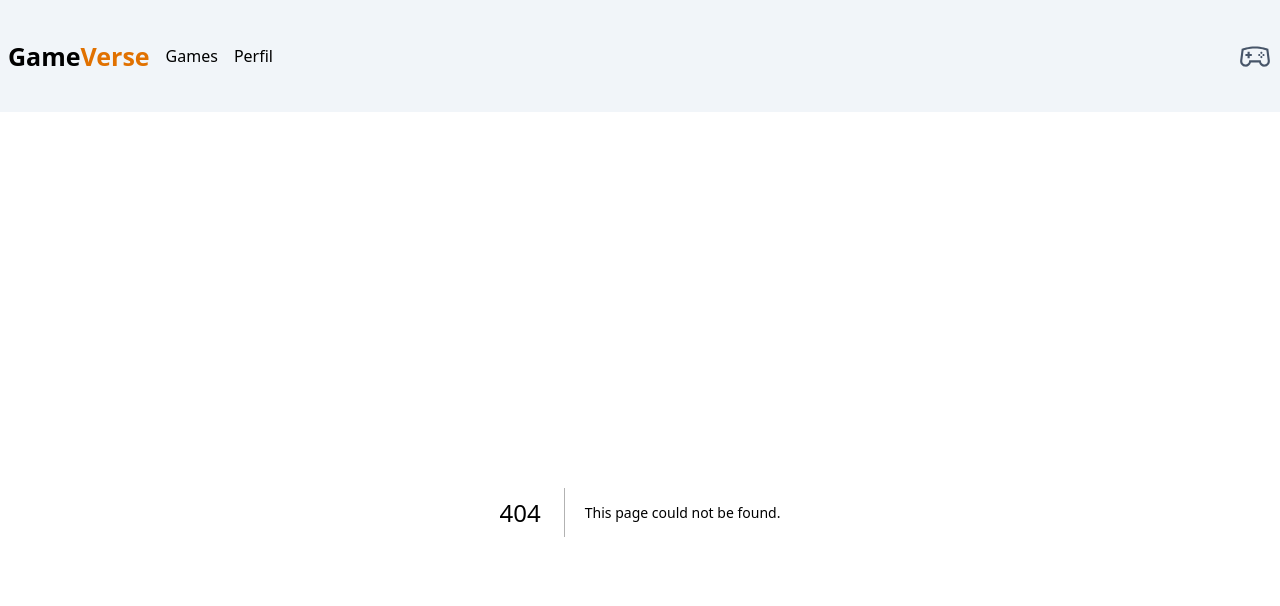
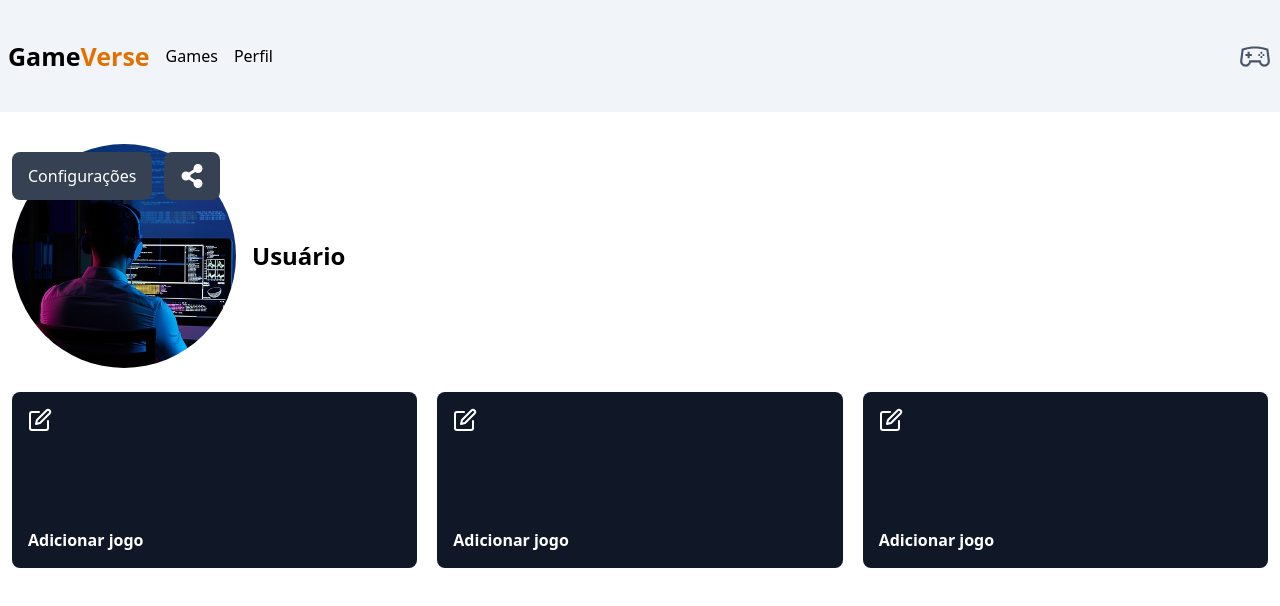
Before and after one commit to keziagomesf/gameverse, a Next.js app: page /profile in a window 1280 px wide. Before the commit this address had no page. Shown: the top 606 px of the page. Built offline with nearby package versions, Linux system fonts and the light colour scheme.

Commit message:
feat: create user profile page

```diff
--- a/src/app/layout.tsx
+++ b/src/app/layout.tsx
@@ -14,8 +14,19 @@
 });
 
 export const metadata: Metadata = {
-  title: "Create Next App",
-  description: "Generated by create next app",
+  title: "Game Verse",
+  description: "Jogos incríveis para se divertir",
+  keywords: ['games', 'jogos', 'steam'],
+  robots: {
+    index: true,
+    follow: true,
+    nocache: true,
+    googleBot:{
+      index: true,
+      follow: true,
+      noimageindex: true,
+    }
+  }
 };
 
 export default function RootLayout({
--- /dev/null
+++ b/src/app/profile/components/index.tsx
@@ -0,0 +1,57 @@
+"use client"
+import { useState } from "react"
+import { FiEdit, FiX } from "react-icons/fi"
+
+export function FavoriteCard(){
+
+    const [input, setInput] = useState("")
+    const [showInput, setShowInput] = useState(false)
+    const [gameName, setGameName] = useState("")
+
+    function handleButton(){
+        setShowInput(!showInput)
+
+        if(input !== ""){
+            setGameName(input)
+        }
+        setInput("")
+    }
+    return(
+        <div className="w-full bg-gray-900 p-4 h-44 text-white rounded-lg flex justify-between flex-col">
+           {showInput ? (
+            <div className="flex itams-center justify-center gap-3">
+                <input
+                className="w-full rounded-md h-8 text-black px-2"
+                type="text"
+                value={input}
+                onChange={(event) => setInput(event.target.value)}
+                 />
+                 <button onClick={handleButton}>
+                    <FiX size={24} color="#fff" />
+                 </button>
+            </div>
+           ) : (
+            <h1>
+            <button className="self-start hover:scale-110 duration-200 transition-all">
+                <FiEdit size={24} color="#fff" />
+            </button>
+            </h1>
+           )}
+           {gameName && (
+            <div>
+                <span className="text-white">Jogo Favorito:</span>
+                <p className="font-bold text-white">{gameName}</p>
+            </div>
+           )}
+                {
+                    !gameName && (
+                        <p
+                        className="font-bold text-white"
+                        onClick={handleButton}
+                        >Adicionar jogo</p>
+                    )
+                }
+
+        </div>
+    )
+}
--- /dev/null
+++ b/src/app/profile/page.tsx
@@ -0,0 +1,49 @@
+import { Container } from "@/components/container";
+import Image from 'next/image'
+import userImg from "../../../public/user.png"
+import {FaShareAlt} from 'react-icons/fa'
+import { FavoriteCard } from "./components";
+import { Metadata } from "next";
+
+export const metadata: Metadata = {
+    title: "Meu perfil - GameVerse"
+}
+
+export default function Profile(){
+    return(
+        <main className="w-full text black">
+            <Container>
+                <section className="mt-8 mb-6 flex flex-col items-center justify-between relative gap-3 sm:flex-row">
+                    <div className="w-full flex items-center gap-4 text-lg flex-col sm:flex-row justify-center sm:justify-normal">
+                        <Image
+                        src={userImg}
+                        alt="Imagem perfil do usuário"
+                        className="rounded-full w-56 h-56 object-cover"/>
+                        <h1 className="font-bold text-2xl">Usuário</h1>
+                    </div>
+                    <div className="sm:absolute top-0 rigth-0 gap-3 flex items-center justify-center mt-2 ">
+                        <button className="bg-gray-700 px-4 py-3 rounded-lg text-white">
+                            Configurações
+                        </button>
+                        <button className="bg-gray-700 px-4 py-3 rounded-lg">
+                            <FaShareAlt size={24} color="#fff"/>
+                        </button>
+                    </div>
+                </section>
+
+
+                <section className="flex flex-wrap gap-5 flex-col md:flex-row">
+                    <div className="flex-grow flex-wrap">
+                        <FavoriteCard/>
+                    </div>
+                    <div className="flex-grow flex-wrap">
+                        <FavoriteCard/>
+                    </div>
+                    <div className="flex-grow flex-wrap">
+                        <FavoriteCard/>
+                    </div>
+                </section>
+            </Container>
+        </main>
+    )
+}
```
Also changed, not shown: public/preview.png (deleted).
